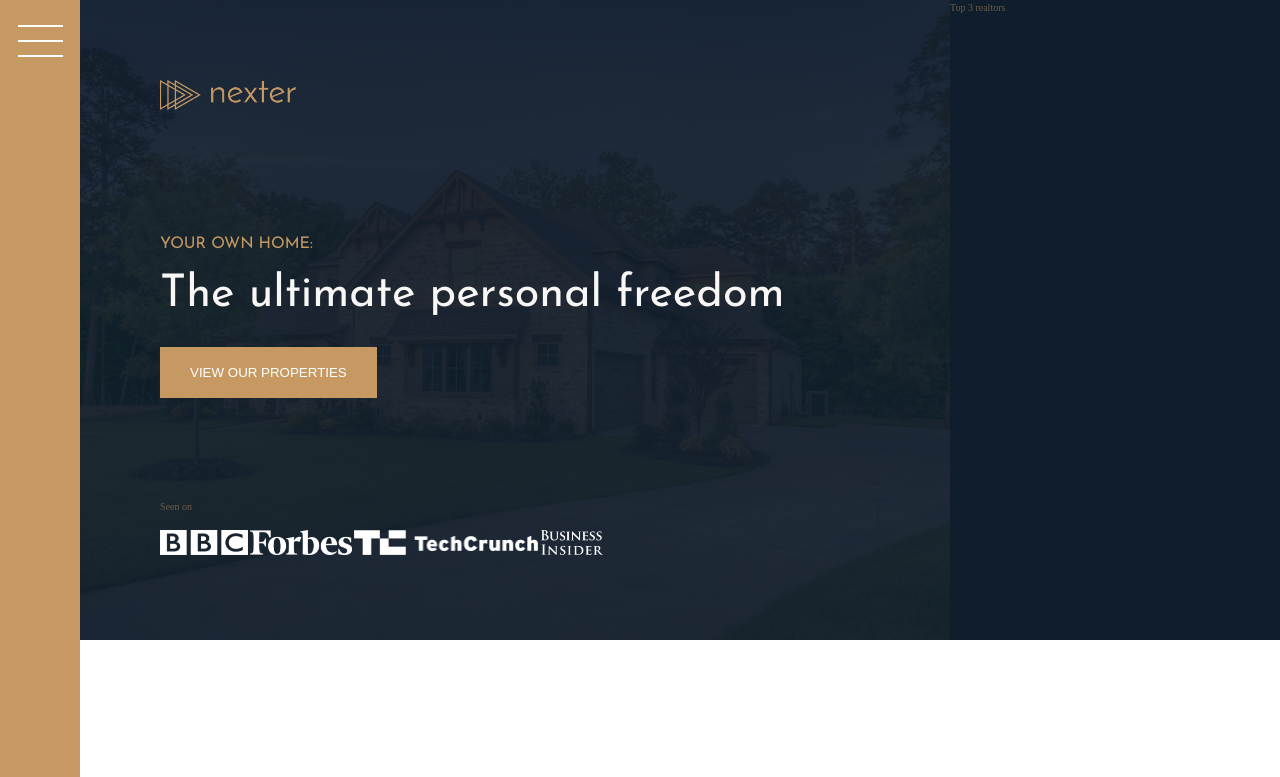
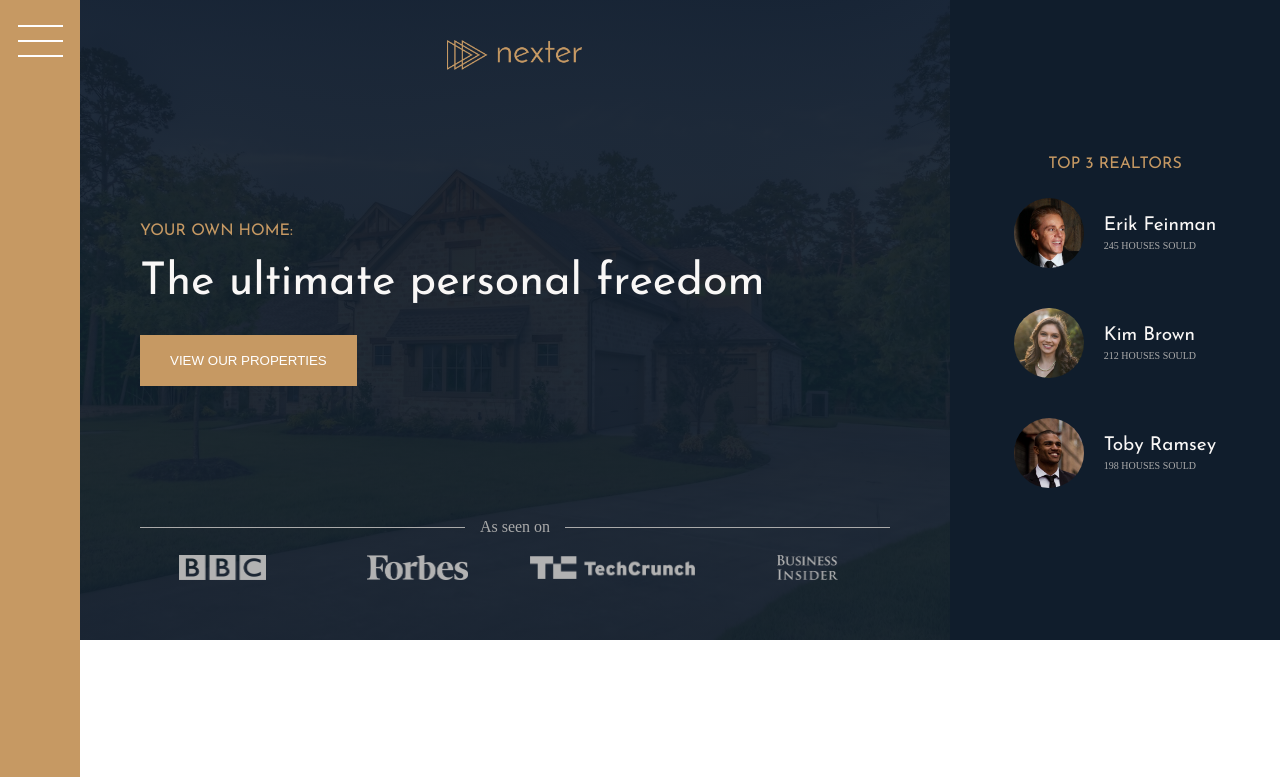
Before and after one commit to javaMopet/nexter, a website: page index.html in a window 1280 px wide. Shown: the top 777 px of the page. Drawn offline with nearby package versions, Linux system fonts and the light colour scheme; files that its build step writes are made by us from their sources.

Commit message:
mas cambios

```diff
--- a/index.html
+++ b/index.html
@@ -17,12 +17,13 @@
     <div class="sidebar">
         <button class="nav-btn"></button>
     </div>
+
     <header class="header">
         <img src="img/logo.png" alt="Nexter logo" class="header__logo">
         <h3 class="heading-3">Your own home:</h3>
         <h1 class="heading-1">The ultimate personal freedom</h1>
         <button class="btn header__btn">View our properties</button>
-        <div class="header__seenon-text">Seen on</div>
+        <div class="header__seenon-text">As seen on</div>
         <div class="header__seenon-logos">
             <img src="img/logo-bbc.png" alt="Seen on logo 1">
             <img src="img/logo-forbes.png" alt="Seen on logo 2">
@@ -30,8 +31,26 @@
             <img src="img/logo-bi.png" alt="Seen on logo 4">
         </div>
     </header>
+
     <div class="realtors">
-        Top 3 realtors
+        <h3 class="heading-3">Top 3 Realtors</h3>
+        <div class="realtors__list">
+            <img src="img/realtor-1.jpeg" alt="Realtor 1" class="realtors__img">
+            <div class="realtors__details">
+                <h4 class="heading-4 heading-4--light">Erik Feinman</h4>
+                <p class="realtors__sold">245 houses sould</p>
+            </div>
+            <img src="img/realtor-2.jpeg" alt="Realtor 2" class="realtors__img">
+            <div class="realtors__details">
+                <h4 class="heading-4 heading-4--light">Kim Brown</h4>
+                <p class="realtors__sold">212 houses sould</p>
+            </div>
+            <img src="img/realtor-3.jpeg" alt="Realtor 3" class="realtors__img">
+            <div class="realtors__details">
+                <h4 class="heading-4 heading-4--light">Toby Ramsey</h4>
+                <p class="realtors__sold">198 houses sould</p>
+            </div>
+        </div>
     </div>
     <section class="features">
         <div class="feature">
--- a/sass/_base.scss
+++ b/sass/_base.scss
@@ -14,6 +14,12 @@ $color-grey-dark-2: #6d5d4b;
 $font-primary: "Nunito", sans-serif;
 $font-display: "Josefin Sans", sans-serif;
 
+// RESPONSIVE BREAKPOINTS
+$bp-largest: 75em; //1200px
+$bp-large: 62.5em; //1000px
+$bp-medium: 50em; //800px
+$bp-small: 37.5em; //600px
+
 *,
 *::before,
 *::after {
@@ -25,6 +31,10 @@ $font-display: "Josefin Sans", sans-serif;
 html {
     box-sizing: border-box;
     font-size: 62.5%; //10px/16px = 62.5% => 1rem = 10px
+
+    @media only screen and (max-width: $bp-largest) {
+        font-size: 50%; //8px
+    }
 }
 
 body {
@@ -37,9 +47,23 @@ body {
 .container {
     display: grid;
     grid-template-rows: 80vh min-content 40vw repeat(3, min-content);
-    grid-template-columns: [sidebar-start] 8rem [sidebar-end full-start] minmax(6rem,1fr) [center-start] repeat(
+    grid-template-columns:
+        [sidebar-start] 8rem [sidebar-end full-start] minmax(6rem, 1fr) [center-start] repeat(
             8,
             [col-start] minmax(min-content, 14rem) [col-end]
-        ) [center-end] minmax(6rem,1fr) [full-end];
+        )
+        [center-end] minmax(6rem, 1fr) [full-end];
 
+    @media only screen and (max-width: $bp-large) {
+        grid-template-rows: 6rem 80vh min-content 40vw repeat(3, min-content);
+        grid-template-columns:
+            [full-start] minmax(6rem, 1fr) [center-start] repeat(
+                8,
+                [col-start] minmax(min-content, 14rem) [col-end]
+            )
+            [center-end] minmax(6rem, 1fr) [full-end];
+    }
+    @media only screen and (max-width: $bp-medium) {
+        grid-template-rows: 6rem calc(100vh - 6rem);
+    }
 }
--- a/sass/_header.scss
+++ b/sass/_header.scss
@@ -5,28 +5,59 @@
         url(../img/hero.jpeg);
     background-size: cover;
     background-position: center;
-    padding: 8rem;
+    padding: 6rem;
+    padding-top: 4rem;
 
     display: grid;
-    grid-template-rows: 1fr min-content 6rem 1fr;
+    grid-template-rows: 1fr min-content minmax(6rem,min-content) 1fr;
+    grid-template-columns: minmax(min-content, max-content);
     grid-row-gap: 1.5rem;
+    justify-content: center;
+
+    @media only screen and (max-width: $bp-medium) {
+        grid-column: 1 / -1;
+    }
+
+    @media only screen and (max-width: $bp-small) {
+        padding: 5rem;
+    }
 
     &__logo {
         height: 3rem;
+        justify-self: center;
     }
-
     &__btn {
         align-self: start;
         justify-self: start;
     }
     &__seenon-text {
+        display: grid;
+        grid-template-columns: 1fr max-content 1fr;
+        grid-column-gap:1.5rem ;
+        align-items: center;
 
+        font-size: 1.6rem;
+        color: $color-grey-light-2;
+
+        &::before,
+        &::after{
+            content: "";
+            height: 1px;
+            display: block;
+            background-color: currentColor;
+        }
     }
 
     &__seenon-logos {
-
+        display: grid;
+        grid-template-columns: repeat(4,1fr);
+        grid-column-gap: 3rem;
+        justify-items: center;
+        align-items: center;
         img {
-            height: 2.5rem;
+            max-height: 2.5rem;
+            max-width: 100%;
+            filter: brightness(70%);
         }
     }
 }
--- a/sass/_realtors.scss
+++ b/sass/_realtors.scss
@@ -1,4 +1,43 @@
 .realtors {
     background-color: $color-secondary;
     grid-column:  col-start 7 /full-end;
+    padding: 3rem;
+
+    display: grid;
+    align-content: center;
+    justify-content: center;
+    justify-items: center;
+    grid-row-gap: 2rem;
+
+    @media only screen and (max-width: $bp-medium) {
+        grid-column: 1 / -1;
+    }
+
+    &__list {
+        display: grid;
+        grid-template-columns: min-content max-content;
+        grid-column-gap: 2rem;
+        grid-row-gap: 5vh;
+        align-items: center;
+
+        @media only screen and (max-width: $bp-medium) {
+            grid-template-columns: repeat(3,min-content max-content);
+        }
+
+        @media only screen and (max-width: $bp-small) {
+            grid-template-columns: min-content max-content;
+        }
+    }
+
+    &__img {
+        width: 7rem;
+        border-radius: 50%;
+        display: block;
+    }
+
+    &__sold {
+        text-transform: uppercase;
+        color: $color-grey-light-2;
+        margin-top: -3px;
+    }
 }
--- a/sass/_sidebar.scss
+++ b/sass/_sidebar.scss
@@ -5,6 +5,14 @@
 
     display: flex;
     justify-content: center;
+
+    @media only screen and (max-width: $bp-large) {
+        grid-column: 1 / -1 ;
+        grid-row: 1 / 2;
+        justify-content: flex-end;
+        align-items: center;
+    }
+
 }
 .nav-btn {
     border: none;
@@ -24,10 +32,14 @@
         display: block;
     }
 
-    &::before {
-        transform: translateY(-1.5rem);
-    }
-    &::after{
-        transform: translateY(1.3rem);
+    &::before { transform: translateY(-1.5rem); }
+    &::after{ transform: translateY(1.3rem); }
+
+    @media only screen and (max-width: $bp-large) {
+       margin-top: 0;
+       margin-right: 3rem;
+
+        &::before { transform: translateY(-1.2rem); }
+        &::after{ transform: translateY(1rem); }
     }
 }
--- a/sass/_story.scss
+++ b/sass/_story.scss
@@ -3,11 +3,17 @@
         background-color: $color-primary;
         grid-column: full-start / col-end 4;
         background-image: linear-gradient(rgba($color-primary, .5), rgba($color-primary, .5)), url(../img/back.jpg);
+        background-size: cover;
 
         display: grid;
         grid-template-rows: repeat(6, 1fr);
         grid-template-columns: repeat(6, 1fr);
         align-items: center;
+
+        @media only screen and (max-width: $bp-medium) {
+            grid-column: 1 / -1;
+            padding: 6rem;
+        }
     }
 
     &__img--1 {
@@ -15,6 +21,13 @@
         grid-row: 2 / 6;
         grid-column: 2 / 6;
         box-shadow: 0 2rem 5rem rgba(#000, 0.1);
+
+        @media only screen and (max-width: $bp-medium) {
+            grid-column: 1 / 5;
+            grid-row: 1 / -1 ;
+            // height: 100%;
+            // width: 100%;
+        }
     }
     &__img--2 {
         width: 115%;
@@ -22,6 +35,11 @@
         grid-column: 4 / 7;
         z-index: 20;
         box-shadow: 0 2rem 5rem rgba(#000, 0.2);
+
+        @media only screen and (max-width: $bp-medium) {
+             grid-row: 1 / -1 ;
+             width: 100%;
+        }
     }
 
     &__content {
@@ -38,6 +56,11 @@
         display: grid;
         align-content: center;
         justify-items: start;
+
+        @media only screen and (max-width: $bp-medium) {
+            grid-column: 1 / -1;
+            grid-row: 5 / 6 ;
+        }
     }
 
     &__text {
```
